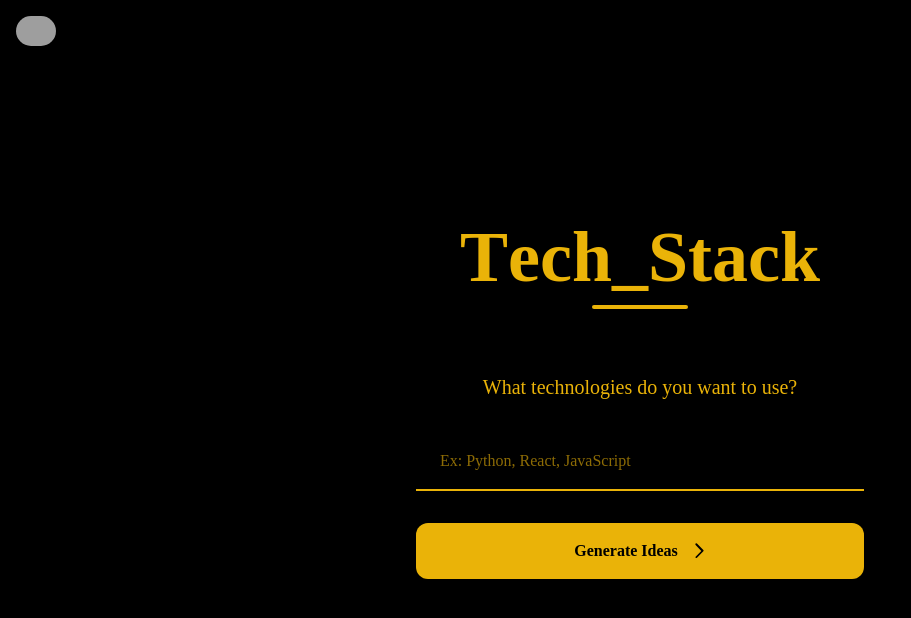
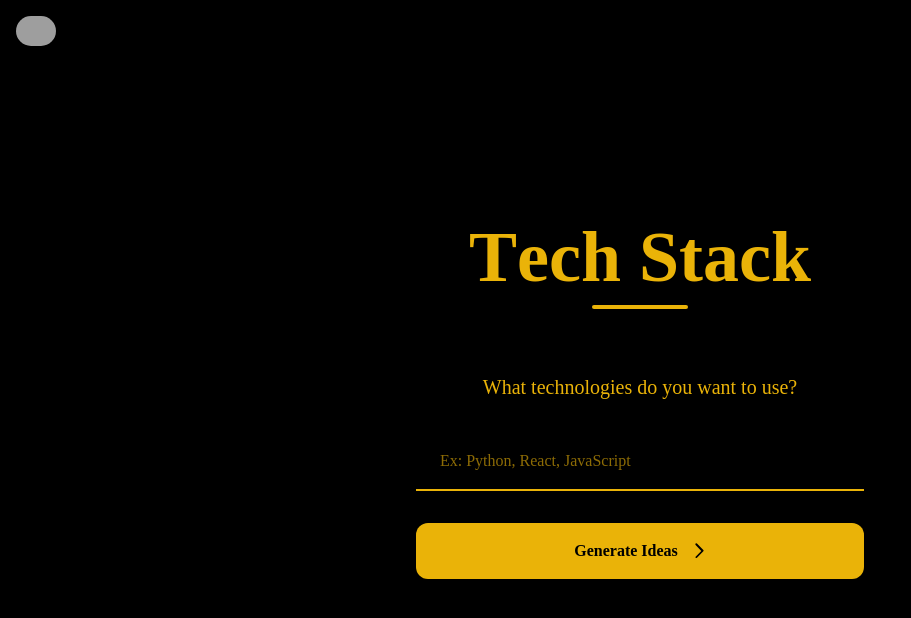
Before and after one commit to dwang1257/lightbulb, a Next.js app in the folder my-app/: page /tech in a window 1280 px wide. Shown: the top 618 px of the page, without its empty margins (0-911 px from the left). Built offline with nearby package versions, Linux system fonts and the light colour scheme; grey boxes are pictures that could not be loaded.

Commit message:
Fix space in Tech Stack title using non-breaking space

```diff
--- a/my-app/app/tech/page.tsx
+++ b/my-app/app/tech/page.tsx
@@ -29,7 +29,7 @@ export default function TechnologiesPage() {
       <div className='w-full max-w-md z-10'>
         <div className='mb-8 md:mb-16'>
           <h1 className='text-4xl md:text-5xl lg:text-7xl font-bold mb-3 text-yellow-500'>
-            <Animate letterClass='text-animate' strArray={['T', 'e', 'c', 'h', '_', 'S', 't', 'a', 'c', 'k']} index={0} />
+            <Animate letterClass='text-animate' strArray={['T', 'e', 'c', 'h', '\u00A0', 'S', 't', 'a', 'c', 'k']} index={0} />
           </h1>
           <div className='w-16 md:w-24 h-1 bg-yellow-500 mx-auto rounded-full'></div>
         </div>
```
